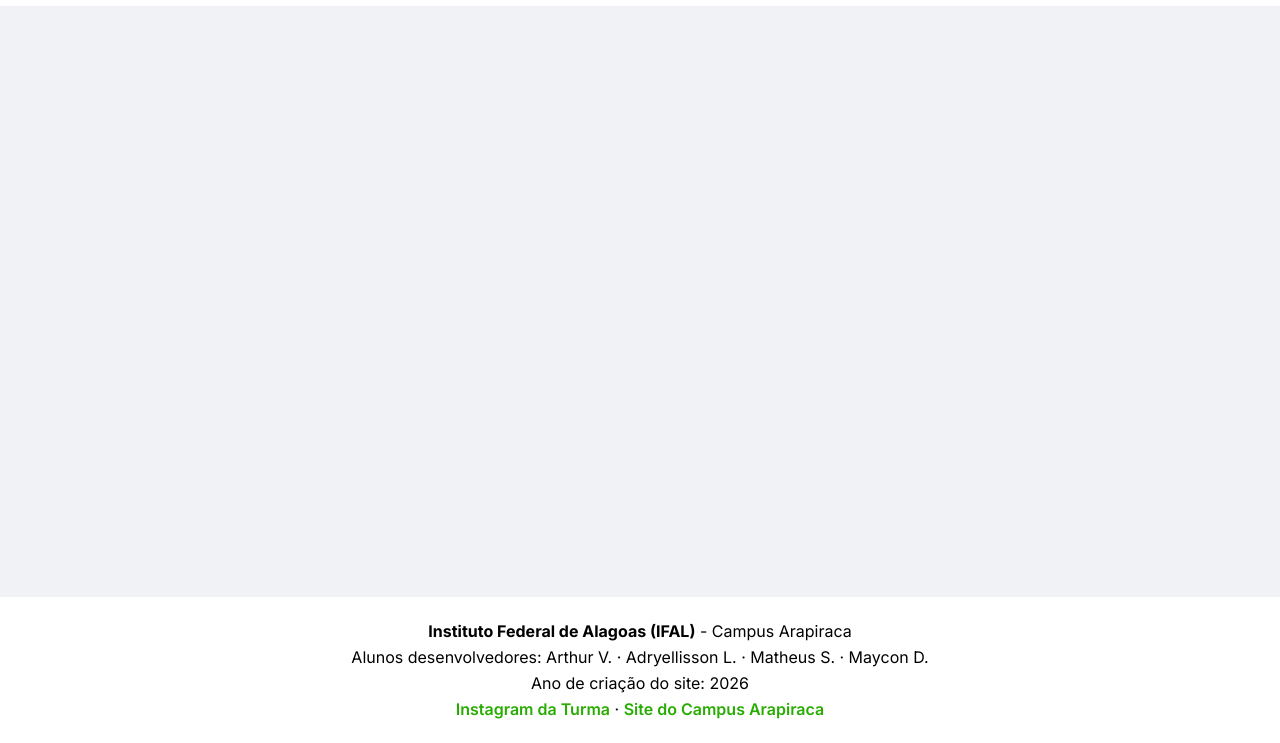
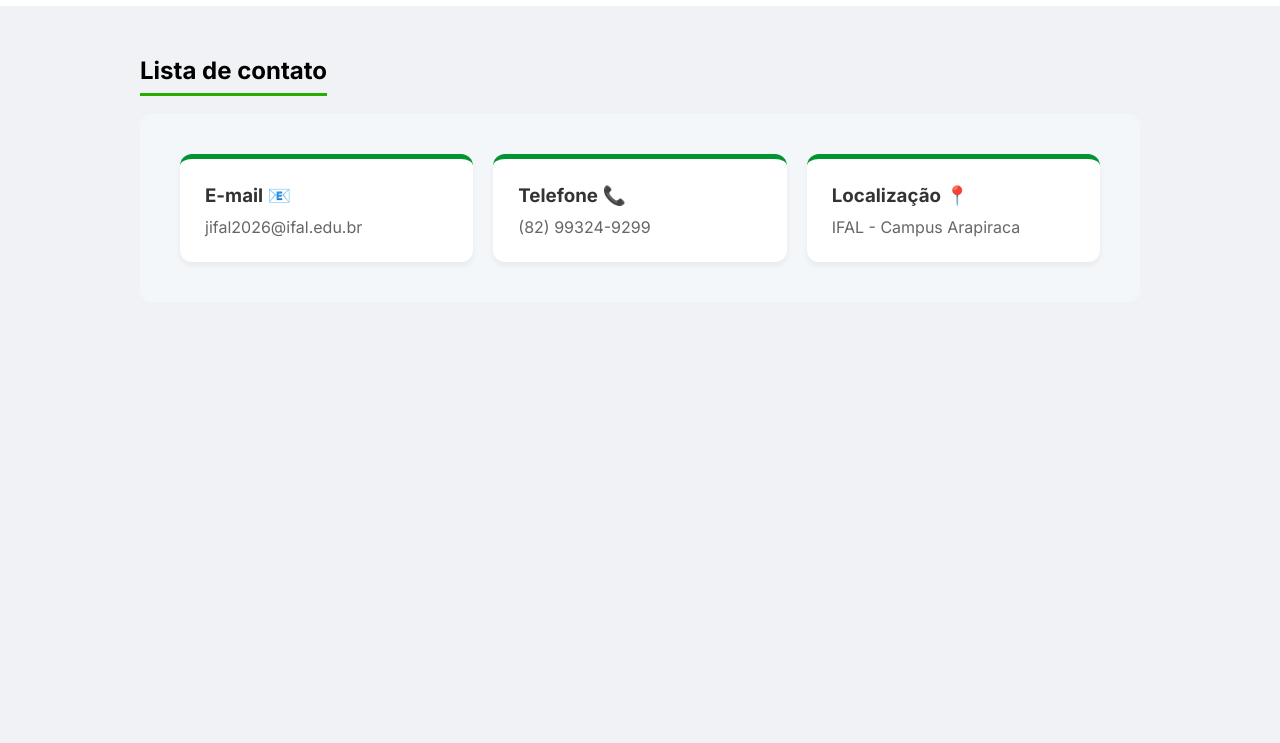
Before and after one commit to Math-Soares/projeto-final-pweb-913, a plain HTML site: page pages/contato.html in a window 1280 px wide. Shown: the part 57-800 px from the top of the page. Drawn offline with Linux system fonts and the light colour scheme.

Commit message:
Pagina Contato modificada, equipes incompleta

```diff
--- a/pages/contato.html
+++ b/pages/contato.html
@@ -11,6 +11,7 @@
     <link href="https://fonts.googleapis.com/css2?family=Inter:ital,opsz,wght@0,14..32,100..900;1,14..32,100..900&display=swap" rel="stylesheet">
 </head>
 <body>
+    <header>
         <nav>
             <div>
                 <img src="../assets/icon.png" alt="ICON" width="40px">
@@ -33,9 +34,30 @@
                 <li><a href="./historico.html">Histórico</a></li>
             </ul>
         </nav>
+    </header>
 
-    <main>
 
+    <main class="ctt-flex-container">
+        <section class="ctt-area-principal">
+            <h1 class="section-title">Lista de contato</h1>
+
+            <div class="ctt-container-cinza">
+                <article class="ctt-cartao">
+                    <h3>E-mail 📧</h3>
+                    <p>jifal2026@ifal.edu.br</p>
+                </article>
+
+                <article class="ctt-cartao">
+                    <h3>Telefone 📞</h3>
+                    <p>(82) 99324-9299</p>
+                </article>
+
+                <article class="ctt-cartao">
+                    <h3>Localização 📍</h3>
+                    <p>IFAL - Campus Arapiraca</p>
+                </article>
+            </div>
+        </section>
     </main>
 
     <footer>
--- a/style.css
+++ b/style.css
@@ -231,6 +231,55 @@ main {
   box-shadow: 0px 4px 12px rgba(0, 0, 0, 0.3);
 }
 
+main {
+    display: flex;
+    flex-direction:column;
+    align-items:flex-start;
+    min-height: 100vh;
+    padding: 20px;
+}
+
+.ctt-flex-container {
+    display: flex;
+    align-items: center;
+    padding-top: 50px;
+    min-height: 100vh;
+}
+
+.ctt-area-principal {
+    width: 100%;
+    max-width: 1000px;
+}
+
+.ctt-container-cinza {
+    background-color: #f4f7f9;
+    border-radius: 12px;
+    padding: 40px;
+    display: flex;
+    flex-wrap: wrap;
+    gap: 20px;
+}
+
+.ctt-cartao {
+    background-color: #ffffff;
+    border-radius: 12px;
+    padding: 25px;
+    flex: 1;
+    min-width: 250px;
+    border-top: 5px solid #009432;
+    box-shadow: 0 4px 6px rgba(0,0,0,0.05);
+}
+
+.ctt-cartao h3 {
+    margin-bottom: 10px;
+    color: #333;
+}
+
+.ctt-cartao p {
+    color: #666;
+    margin: 0;
+}
+
 footer {
   background-color: white;
   color: black;
```
Also changed, not shown: pages/equipes.html (+11 -4 lines). Lines whose indentation alone changed are shown as unchanged.
